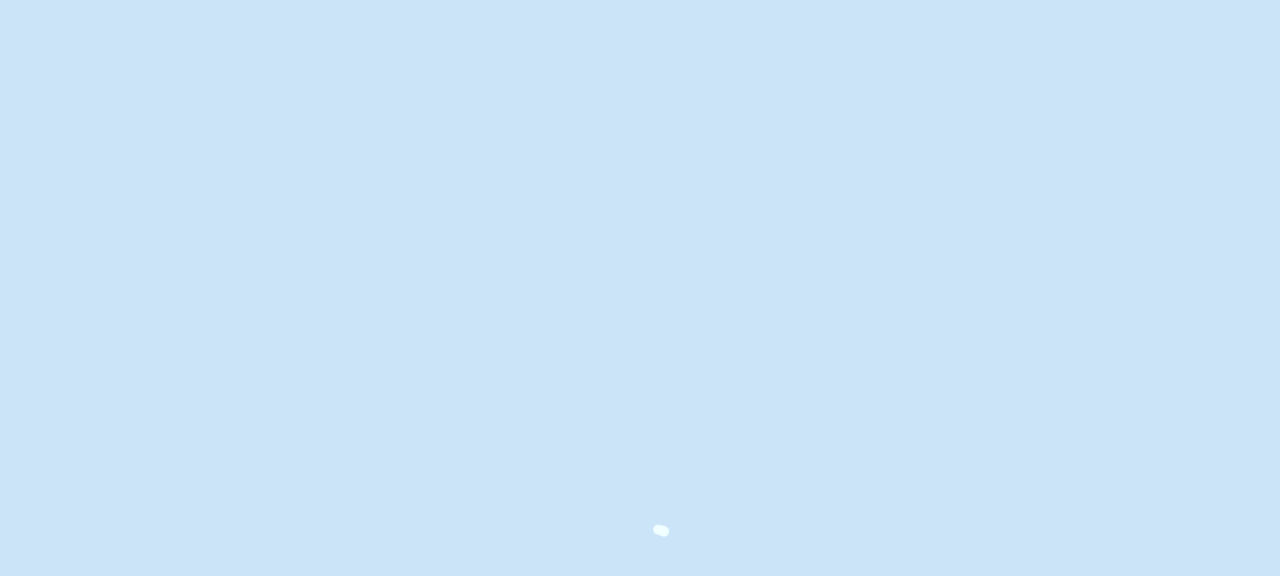
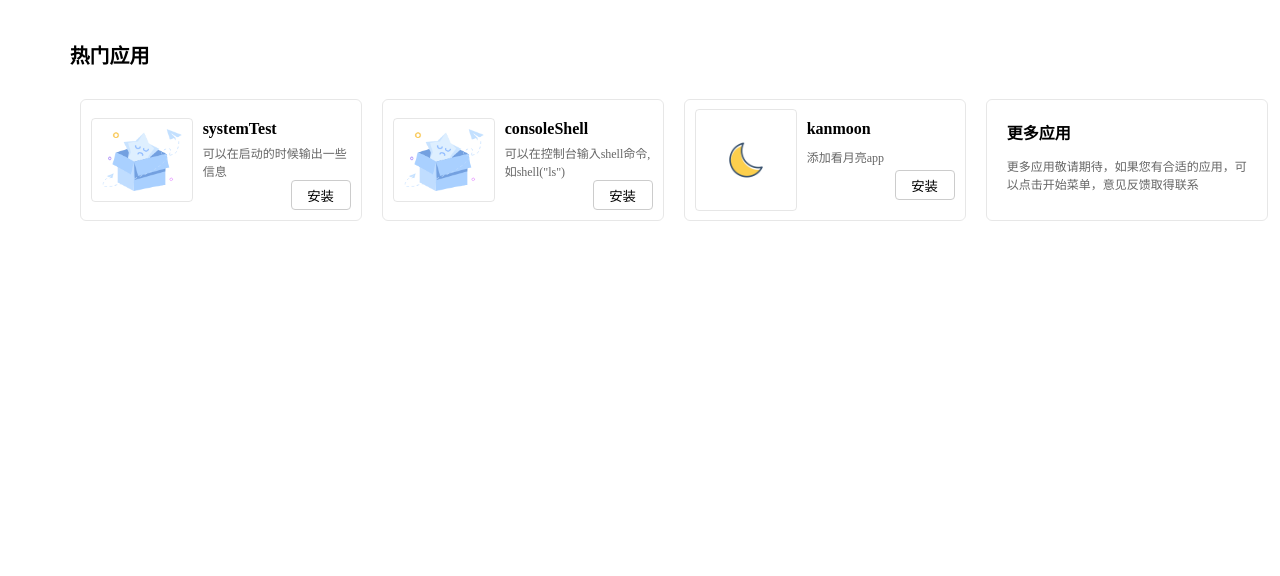
Before and after one commit to royalknight56/vtron-store, a Vue app: page / in a window 1280 px wide. Shown: the top 576 px of the page. Built offline with nearby package versions, Linux system fonts and the light colour scheme.

Commit message:
feat: 改进

```diff
--- a/src/App.vue
+++ b/src/App.vue
@@ -1,77 +1,88 @@
 <script setup lang="ts">
-import { onMounted, ref } from 'vue';
-import AppItem from './components/AppItem.vue';
-import defaulticon from "./assets/default.png"
-import moonappicon from "./assets/moonappicon.webp"
+import { onMounted, ref } from "vue";
+import AppItem from "./components/AppItem.vue";
+import defaulticon from "./assets/default.png";
+import moonappicon from "./assets/moonappicon.webp";
 
-const isready = ref(false)
+const isready = ref(false);
 const installedList = ref([]);
 onMounted(() => {
-  window.parent.postMessage({ type: 'ready', data: 'ready' }, "*")
+  window.parent.postMessage({ type: "ready", data: "ready" }, "*");
   window.addEventListener("message", function (event) {
     if (event.source === window.parent) {
       let rec: any = event.data;
-      if (rec.type === 'init') {
+      if (rec.type === "init") {
         installedList.value = rec.data;
         isready.value = true;
       }
     }
   });
-})
+  setTimeout(() => {
+    if (!isready.value) {
+      isready.value = true;
+    }
+  }, 5000);
+});
 function install(item: any) {
-  window.parent.postMessage({
-    type: 'install', data: {
+  window.parent.postMessage(
+    {
+      type: "install",
+      data: {
         path: `/C/System/plugs/${item.name}.js`,
         file: {
           content: item.content,
-        uninstallContent: item.uninstallContent
+          uninstallContent: item.uninstallContent,
         },
-      type:item.type
-    }
-  }, "*")
+        type: item.type,
+      },
+    },
+    "*"
+  );
 }
 
 function uninstall(item: any) {
-  window.parent.postMessage({
-    type: 'uninstall', data: {
+  window.parent.postMessage(
+    {
+      type: "uninstall",
+      data: {
         path: `/C/System/plugs/${item.name}.js`,
         file: {
           content: item.content,
-        uninstallContent: item.uninstallContent
-
+          uninstallContent: item.uninstallContent,
         },
-      type:item.type
+        type: item.type,
+      },
+    },
+    "*"
+  );
 }
-  }, "*")
-}
-
 
 const temp = [
   {
-    name: 'systemTest',
-    desc:'可以在启动的时候输出一些信息',
+    name: "systemTest",
+    desc: "可以在启动的时候输出一些信息",
     icon: defaulticon,
-    type:'all',
+    type: "all",
     content: `function main(system){
         console.log(system);
-      }`
+      }`,
   },
   {
-    name: 'consoleShell',
-    desc:'可以在控制台输入shell命令,如shell("ls")',
+    name: "consoleShell",
+    desc: '可以在控制台输入shell命令,如shell("ls")',
     icon: defaulticon,
-    type:'all',
+    type: "all",
     content: `function main(system){
         window.shell = (cmd)=>{
           system.shell(cmd)
         }
-      }`
+      }`,
   },
   {
-    name: 'kanmoon',
-    desc:'添加看月亮app',
+    name: "kanmoon",
+    desc: "添加看月亮app",
     icon: moonappicon,
-    type:'once',
+    type: "once",
     content: `function main(system){
       system.fs.writeFile('/C/Users/Desktop/看月亮.url',
         {
@@ -81,20 +92,31 @@ const temp = [
     }`,
     uninstallContent: `function main(system){
       system.fs.unlink('/C/Users/Desktop/看月亮.url')
-    }`
-
-  }
-]
+    }`,
+  },
+  {
+    name: "更多应用",
+    desc: "更多应用敬请期待，如果您有合适的应用，可以点击开始菜单，意见反馈取得联系",
+  },
+];
 </script>
 
 <template>
   <div class="store">
     <div v-if="isready" class="store-top">
+      <div class="left-bar"></div>
+      <div class="right-main">
+        <div class="sub-title">热门应用</div>
+        <div class="main-app">
           <div v-for="item in temp" class="store-item">
-        <AppItem :item="item"
+            <AppItem
+              :item="item"
               :installedList="installedList"
               :install="install"
-          :uninstall="uninstall"></AppItem>
+              :uninstall="uninstall"
+            ></AppItem>
+          </div>
+        </div>
       </div>
     </div>
     <div v-else class="store-noready">
@@ -112,22 +134,40 @@ const temp = [
 .store {
   width: 100%;
   height: 100%;
-  height: 100vh;
+  /* height: 100vh; */
 }
-.store-top{
+.store-top {
   width: 100%;
   height: 100%;
   display: flex;
+  justify-content: flex-start;
+  align-items: flex-start;
+}
+.left-bar {
+  width: 60px;
+}
+.sub-title {
+  padding-top: 30px;
+  font-size: 20px;
+  font-weight: bold;
+  margin: 10px;
+}
+.main-app {
+  width: 100%;
+  height: 100%;
+  display: flex;
+  flex-direction: row;
   flex-wrap: wrap;
   justify-content: flex-start;
-  align-items:  flex-start;
+  align-items: flex-start;
+  padding: 10px;
+  overflow: auto;
 }
-.store-noready{
-  width: 100%;
-  height: 100%;
+.store-noready {
+  /* width: 100%; */
+  /* height: 100%; */
   background-color: #0076d733;
 }
-
 
 #wait {
   position: absolute;
--- a/src/components/AppItem.vue
+++ b/src/components/AppItem.vue
@@ -1,15 +1,17 @@
 <template>
   <div class="app-item">
-        <img class="app-img" :src="item?.icon" alt="">
+    <img v-if="item?.icon" class="app-img" :src="item?.icon" alt="" />
     <div class="app-content">
       <div class="app-title">{{ item?.name }}</div>
       <div class="app-desc">{{ item?.desc }}</div>
       <div class="app-button">
-                <div v-if="installedList?.some((install: any) => install.name == item?.name + '.js')">
+        <div
+          v-if="installedList?.some((install: any) => install.name == item?.name + '.js')"
+        >
           <button @click="uninstall?.(item)">卸载</button>
         </div>
         <div v-else>
-                    <button @click="install?.(item)">安装</button>
+          <button v-if="item?.content" @click="install?.(item)">安装</button>
         </div>
       </div>
     </div>
@@ -21,12 +23,11 @@ defineProps({
   installedList: Array,
   install: Function,
   uninstall: Function,
-})
-
+});
 </script>
 <style scoped>
 .app-item {
-    width: 300px;
+  width: 260px;
   height: 100px;
   margin: 10px;
   display: flex;
@@ -35,7 +36,7 @@ defineProps({
   align-items: center;
   padding: 10px;
   border-radius: 6px;
-    border: 1px solid #ccc;
+  border: 1px solid #cccccc79;
   transition: all 0.2s;
 }
 
@@ -43,9 +44,9 @@ defineProps({
   padding: 10px;
   width: 80px;
   border-radius: 4px;
-    border: 1px solid #ccc;
+  border: 1px solid #cccccc7b;
 }
-.app-content{
+.app-content {
   margin-left: 10px;
   display: flex;
   flex-direction: column;
@@ -54,30 +55,33 @@ defineProps({
   height: 80px;
   width: 100%;
 }
-.app-title{
+.app-title {
   font-size: 16px;
   font-weight: bold;
+  padding-bottom: 6px;
+  user-select: none;
 }
-.app-desc{
+.app-desc {
   font-size: 12px;
   color: #666;
+  user-select: none;
 }
-.app-item:hover{
+.app-item:hover {
   box-shadow: 0 0 10px #ccc;
   transform: translateY(-2px);
 }
-.app-item:active{
+.app-item:active {
   box-shadow: 0 0 0px #ccc;
   transform: translateY(0px);
 }
-.app-button{
+.app-button {
   width: 100%;
   display: flex;
   flex-direction: row;
   justify-content: flex-end;
   align-items: center;
 }
-.app-button button{
+.app-button button {
   width: 60px;
   height: 30px;
   border-radius: 4px;
@@ -86,11 +90,11 @@ defineProps({
   cursor: pointer;
   transition: all 0.2s;
 }
-.app-button button:hover{
+.app-button button:hover {
   box-shadow: 0 0 10px #ccc;
   transform: translateY(-2px);
 }
-.app-button button:active{
+.app-button button:active {
   box-shadow: 0 0 0px #ccc;
   transform: translateY(0px);
 }
```
Lines whose indentation alone changed are shown as unchanged.
